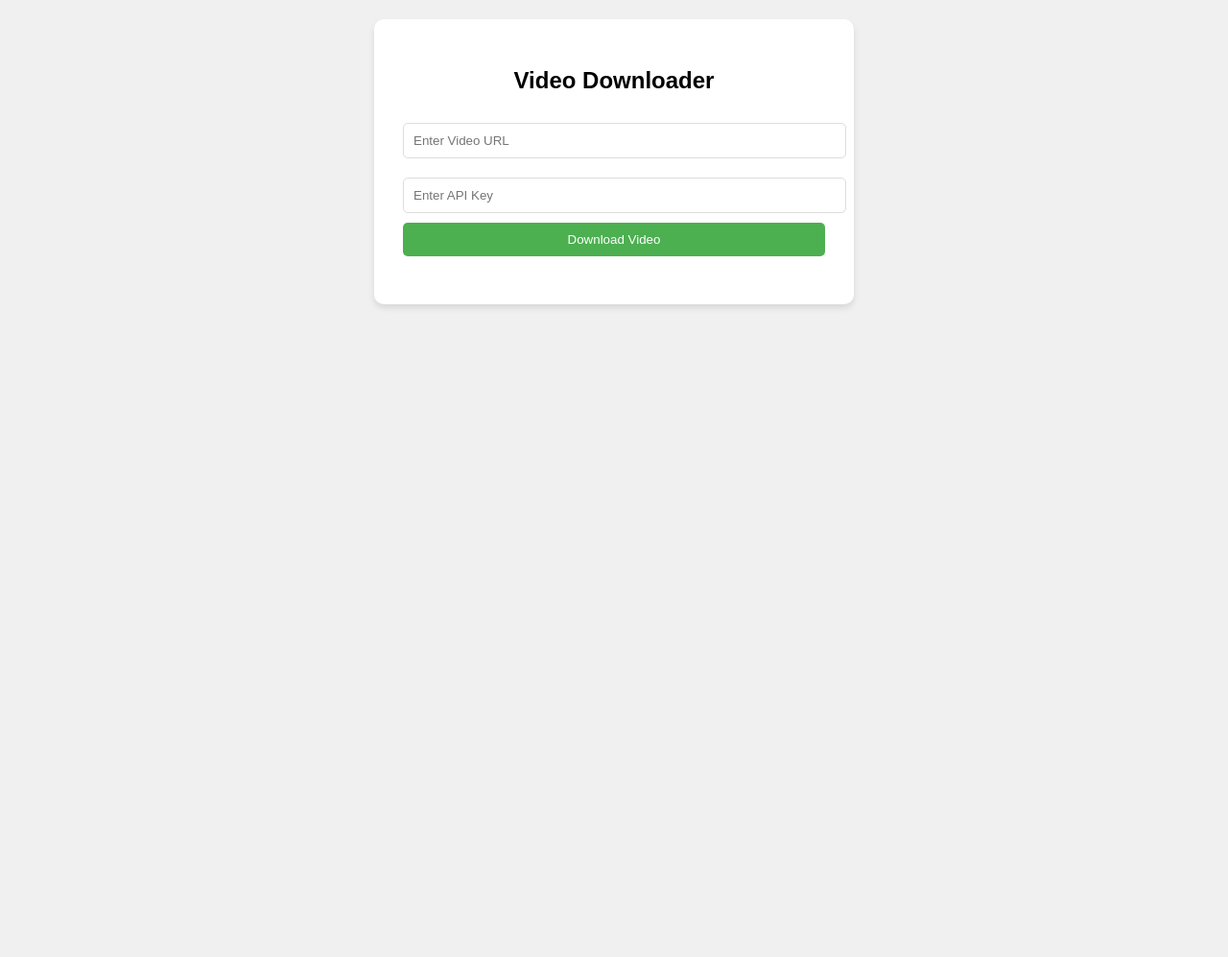
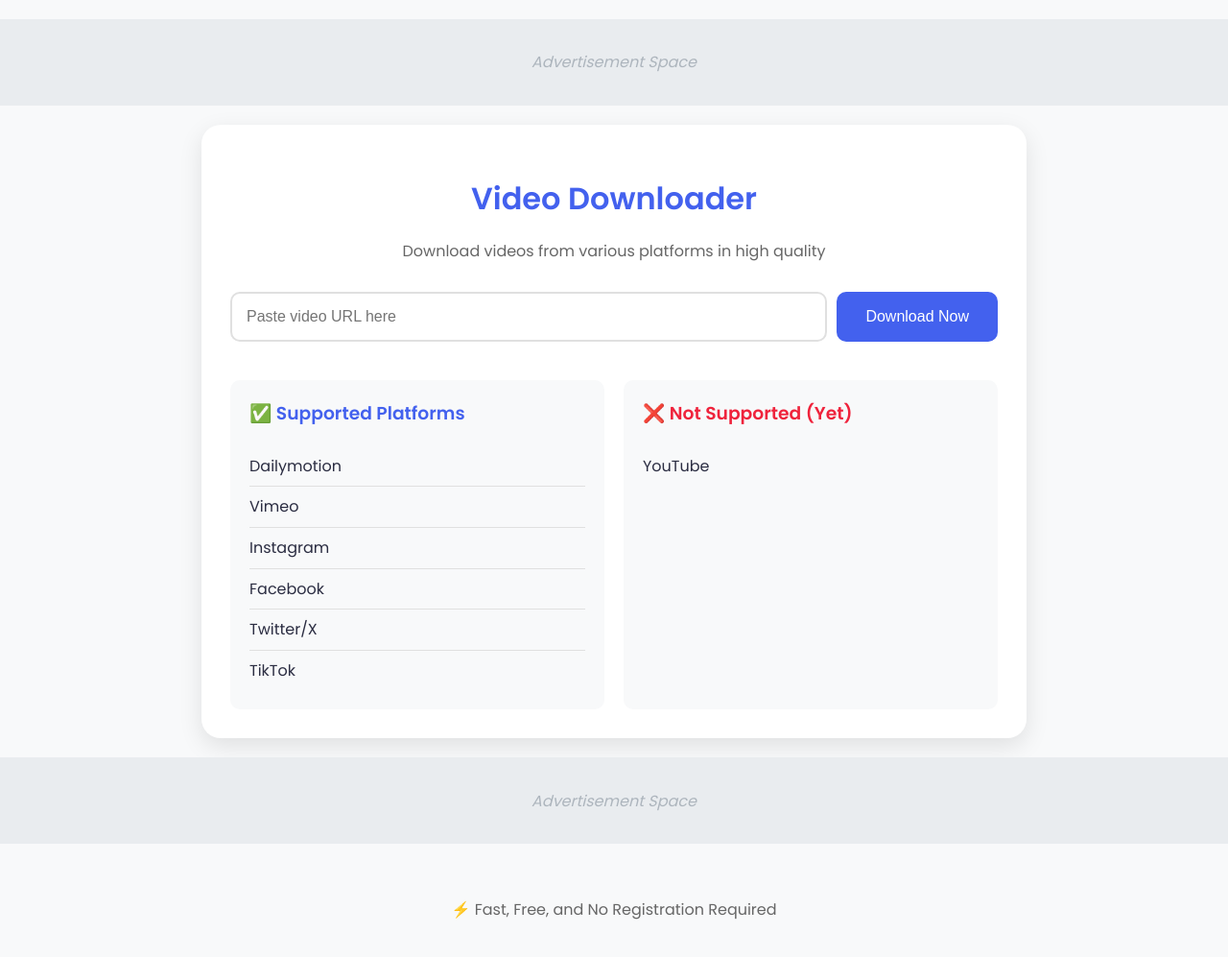
Before and after one commit to ksh168/video-downloader, a Flask app: page / in a window 1280 px wide. Shown: the whole page at 96% size. Before the commit the page ends 321 px from the top, so only its background shows below. Run offline with Flask 3, Linux system fonts and the light colour scheme; parts of the project's set-up code (start-up, migrations or seed data) failed here and were passed over; some libraries are stand-ins or nearby versions.

Commit message:
No api key (#2)
* remove API key validation, move to env

* updated

* updated

* frontend changes to remove api key validation

* UI changes

* migrate to env

```diff
--- a/app.py
+++ b/app.py
@@ -228,7 +228,7 @@
     Expected JSON payload:
     {
         "url": "video_url_to_download",
-        "api_key": "12345678"
+        "client_id": "unique_client_id"
     }
     """
     # Log the request
@@ -240,13 +240,13 @@
         app.logger.warning("Empty request body")
         return jsonify({"success": False, "error": "Invalid request"}), 400
 
-    # Validate API key
-    api_key = data.get("api_key")
-    if not api_key or api_key != os.environ.get("HARDCODED_API_KEY"):
-        app.logger.warning(
-            f"Invalid API key attempt from {get_remote_address()} with key: {api_key}"
-        )
-        return jsonify({"success": False, "error": "Invalid API key"}), 403
+    # # Validate API key
+    # api_key = data.get("api_key")
+    # if not api_key or api_key != os.environ.get("HARDCODED_API_KEY"):
+    #     app.logger.warning(
+    #         f"Invalid API key attempt from {get_remote_address()} with key: {api_key}"
+    #     )
+    #     return jsonify({"success": False, "error": "Invalid API key"}), 403
 
     # Extract URL
     url = data.get("url")
--- a/constants.py
+++ /dev/null
@@ -1,2 +0,0 @@
-S3_BUCKET_NAME = "test-bucket-1"
-AWS_REGION = "us-east-1"
--- a/static/css/styles.css
+++ b/static/css/styles.css
@@ -1,65 +1,186 @@
+:root {
+  --primary-color: #4361ee;
+  --secondary-color: #3f37c9;
+  --error-color: #ef233c;
+  --success-color: #2ec4b6;
+  --background-color: #f8f9fa;
+  --text-color: #2b2d42;
+}
+
 body {
-  font-family: Arial, sans-serif;
-  max-width: 500px;
-  margin: 0 auto;
-  padding: 20px;
+  font-family: 'Poppins', sans-serif;
+  margin: 0;
+  padding: 0;
+  background-color: var(--background-color);
+  color: var(--text-color);
+  line-height: 1.6;
+}
+
+.container {
+  max-width: 800px;
+  margin: 20px auto;
+  padding: 30px;
+  background-color: white;
+  border-radius: 20px;
+  box-shadow: 0 8px 24px rgba(0, 0, 0, 0.1);
+}
+
+h1 {
   text-align: center;
-  background-color: #f0f0f0;
+  color: var(--primary-color);
+  margin-bottom: 10px;
 }
-.container {
-  background-color: white;
-  padding: 30px;
+
+.subtitle {
+  text-align: center;
+  color: #666;
+  margin-bottom: 30px;
+}
+
+.input-group {
+  display: flex;
+  gap: 10px;
+  margin-bottom: 20px;
+}
+
+input {
+  flex: 1;
+  padding: 15px;
+  border: 2px solid #e0e0e0;
   border-radius: 10px;
-  box-shadow: 0 4px 6px rgba(0, 0, 0, 0.1);
+  font-size: 16px;
+  transition: border-color 0.3s;
 }
-input {
-  width: 100%;
-  padding: 10px;
-  margin: 10px 0;
-  border: 1px solid #ddd;
-  border-radius: 5px;
+
+input:focus {
+  border-color: var(--primary-color);
+  outline: none;
 }
+
 button {
-  width: 100%;
-  padding: 10px;
-  background-color: #4caf50;
+  padding: 15px 30px;
+  background-color: var(--primary-color);
   color: white;
   border: none;
-  border-radius: 5px;
+  border-radius: 10px;
+  font-size: 16px;
   cursor: pointer;
   transition: background-color 0.3s;
 }
+
 button:hover {
-  background-color: #45a049;
+  background-color: var(--secondary-color);
 }
-#status {
-  margin-top: 20px;
+
+.platform-info {
+  display: flex;
+  justify-content: space-between;
+  margin-top: 40px;
+  gap: 20px;
+}
+
+.support-section {
+  flex: 1;
+  padding: 20px;
+  background-color: #f8f9fa;
+  border-radius: 10px;
+}
+
+.support-section h3 {
+  color: var(--primary-color);
+  margin-top: 0;
+}
+
+.support-section.not-supported h3 {
+  color: var(--error-color);
+}
+
+.support-section ul {
+  list-style: none;
+  padding: 0;
+  margin: 0;
+}
+
+.support-section li {
+  padding: 8px 0;
+  border-bottom: 1px solid #e0e0e0;
+}
+
+.support-section li:last-child {
+  border-bottom: none;
+}
+
+.ad-space-top,
+.ad-space-bottom {
+  width: 100%;
+  height: 90px;
+  margin: 20px 0;
+}
+
+.ad-placeholder {
+  width: 100%;
+  height: 100%;
+  background-color: #e9ecef;
+  display: flex;
+  align-items: center;
+  justify-content: center;
+  color: #adb5bd;
+  font-style: italic;
+}
+
+footer {
+  text-align: center;
+  padding: 20px;
   color: #666;
 }
-.error {
-  color: red;
-}
-.download-button {
-  display: inline-block;
-  margin-top: 20px;
-  padding: 10px;
-  background-color: #4caf50;
-  color: white;
-  border-radius: 5px;
-  text-decoration: none;
-  cursor: pointer;
-}
+
 .loader {
-  border: 8px solid #f3f3f3;
-  border-top: 8px solid #3498db;
+  border: 4px solid #f3f3f3;
+  border-top: 4px solid var(--primary-color);
   border-radius: 50%;
   width: 40px;
   height: 40px;
+  margin: 20px auto;
   animation: spin 1s linear infinite;
-  margin: 20px auto;
 }
 
 @keyframes spin {
   0% { transform: rotate(0deg); }
   100% { transform: rotate(360deg); }
 }
+
+.download-button {
+  display: inline-block;
+  margin-top: 20px;
+  padding: 15px 30px;
+  background-color: var(--success-color);
+  color: white;
+  border-radius: 10px;
+  text-decoration: none;
+  transition: transform 0.3s;
+}
+
+.download-button:hover {
+  transform: translateY(-2px);
+}
+
+.error {
+  color: var(--error-color);
+  text-align: center;
+  padding: 10px;
+}
+
+@media (max-width: 768px) {
+  .container {
+    margin: 10px;
+    padding: 20px;
+  }
+
+  .input-group {
+    flex-direction: column;
+  }
+
+  .platform-info {
+    flex-direction: column;
+  }
+}
--- a/static/js/script.js
+++ b/static/js/script.js
@@ -16,7 +16,6 @@
     event.preventDefault();
 
     const videoUrl = document.getElementById("videoUrl").value;
-    const apiKey = document.getElementById("apiKey").value;
     const statusDiv = document.getElementById("status");
     const loader = document.getElementById("loader");
 
@@ -31,7 +30,6 @@
       },
       body: JSON.stringify({
         url: videoUrl,
-        api_key: apiKey,
         client_id: clientId
       }),
     })
--- a/templates/index.html
+++ b/templates/index.html
@@ -5,23 +5,64 @@
     <meta name="viewport" content="width=device-width, initial-scale=1.0" />
     <title>Video Downloader</title>
     <link rel="stylesheet" href="{{ url_for('static', filename='css/styles.css') }}" />
+    <link href="https://fonts.googleapis.com/css2?family=Poppins:wght@400;500;600&display=swap" rel="stylesheet">
   </head>
   <body>
+    <div class="ad-space-top">
+      <!-- Space for future ads -->
+      <div class="ad-placeholder">Advertisement Space</div>
+    </div>
+
     <div class="container">
-      <h2>Video Downloader</h2>
+      <h1>Video Downloader</h1>
+      <p class="subtitle">Download videos from various platforms in high quality</p>
+
       <form id="downloadForm">
-        <input
-          type="text"
-          id="videoUrl"
-          placeholder="Enter Video URL"
-          required
-        />
-        <input type="text" id="apiKey" placeholder="Enter API Key" required />
-        <button type="submit">Download Video</button>
+        <div class="input-group">
+          <input
+            type="text"
+            id="videoUrl"
+            placeholder="Paste video URL here"
+            required
+          />
+          <button type="submit">Download Now</button>
+        </div>
       </form>
+
       <div id="status"></div>
       <div id="loader" class="loader" style="display: none;"></div>
+
+      <div class="platform-info">
+        <div class="support-section">
+          <h3>✅ Supported Platforms</h3>
+          <ul>
+            <li>Dailymotion</li>
+            <li>Vimeo</li>
+            <li>Instagram</li>
+            <li>Facebook</li>
+            <li>Twitter/X</li>
+            <li>TikTok</li>
+          </ul>
+        </div>
+
+        <div class="support-section not-supported">
+          <h3>❌ Not Supported (Yet)</h3>
+          <ul>
+            <li>YouTube</li>
+          </ul>
+        </div>
+      </div>
     </div>
+
+    <div class="ad-space-bottom">
+      <!-- Space for future ads -->
+      <div class="ad-placeholder">Advertisement Space</div>
+    </div>
+
+    <footer>
+      <p>⚡ Fast, Free, and No Registration Required</p>
+    </footer>
+
     <script src="{{ url_for('static', filename='js/script.js') }}"></script>
     <script src="https://cdn.socket.io/4.0.0/socket.io.min.js"></script>
   </body>
--- a/utils/upload_to_s3.py
+++ b/utils/upload_to_s3.py
@@ -1,15 +1,14 @@
 from typing import Optional
 from botocore.exceptions import ClientError
 import re
+import os
 from uuid import uuid4
 
-from constants import (
-    S3_BUCKET_NAME,
-)
 from utils.delete_local_file import delete_local_file
 from utils.get_s3_client import get_s3_client
 
 s3_client = get_s3_client()
+S3_BUCKET_NAME = os.environ.get("S3_BUCKET_NAME")
 
 
 def get_s3_presigned_url(bucket_name: str, object_name: str) -> Optional[str]:
```
Also changed, not shown: utils/cleanup_s3.py (+14 -8 lines), utils/get_s3_client.py (+2 -5 lines), README.md, 1 other file.
